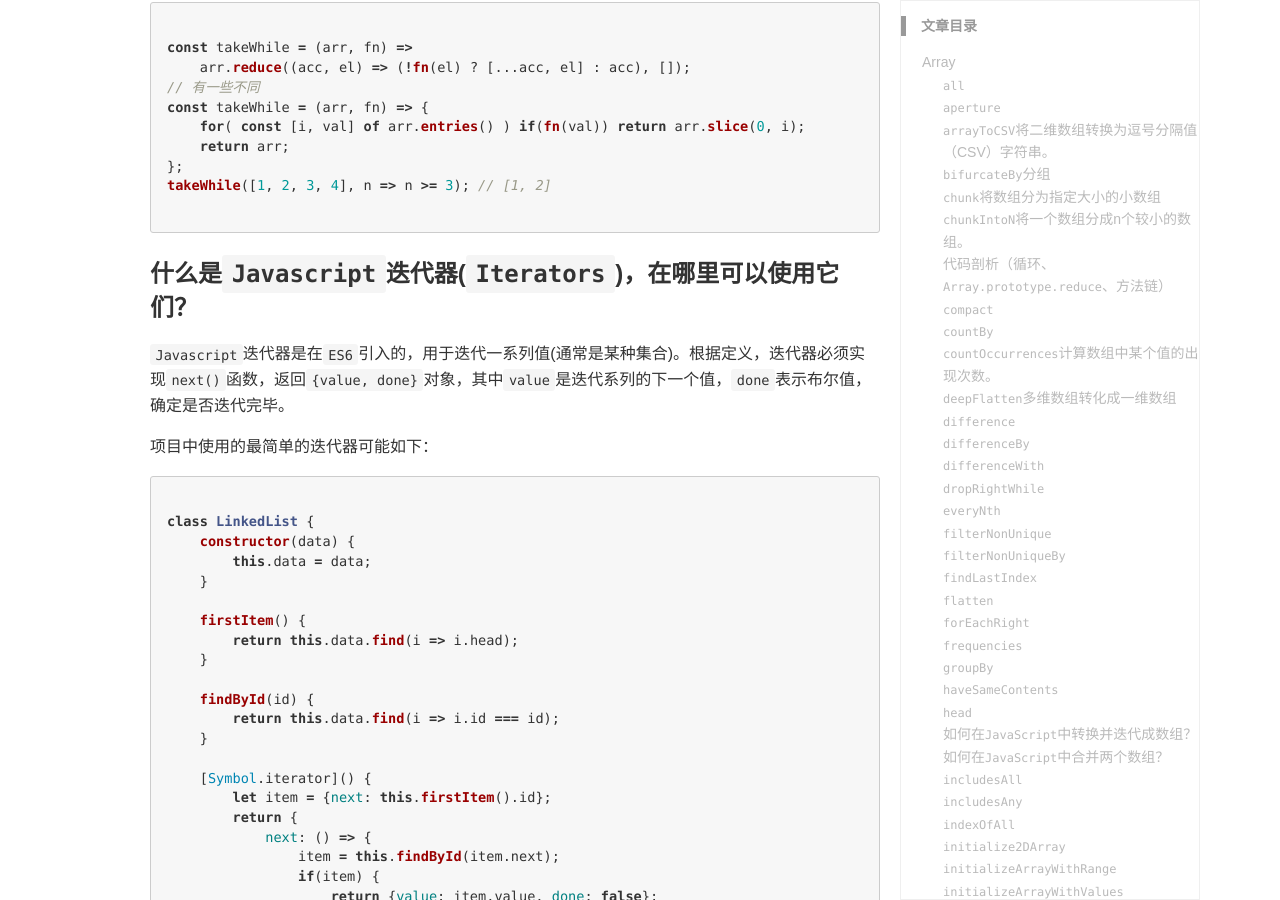
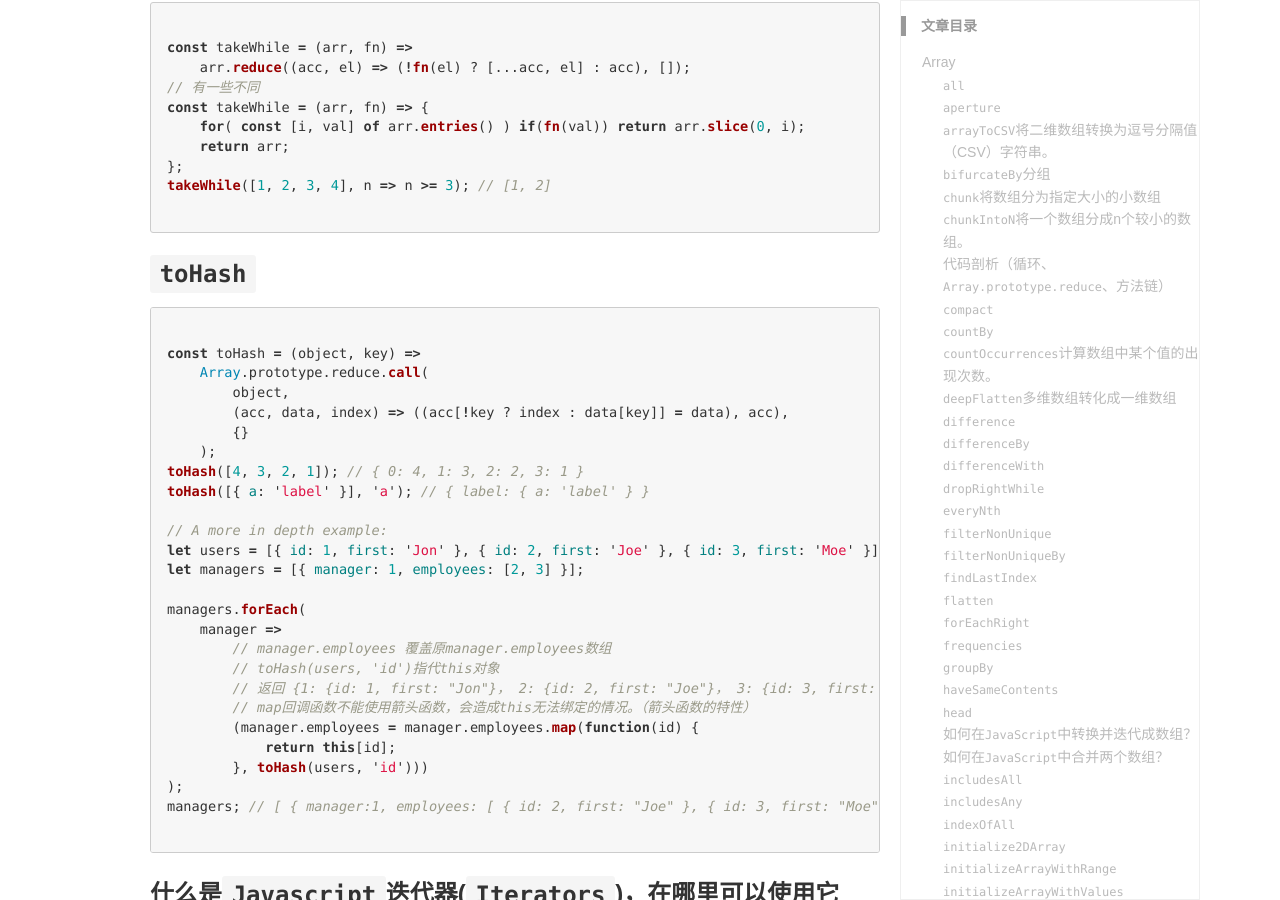
Before and after one commit to TcTOrz/TcTOrz.github.io, a Jekyll site: the page built from _wiki/javascript.md, in a window 1280 px wide and 900 px high, scrolled down 26065 px. Built offline with Jekyll 4.4.1, drawn with Linux system fonts in a browser that asks for light colours; some web fonts are replaced; comment, search, counter and statistics services are not loaded.

Commit message:
add-js-wiki

````diff
--- a/_wiki/javascript.md
+++ b/_wiki/javascript.md
@@ -1279,6 +1279,37 @@ takeWhile([1, 2, 3, 4], n => n >= 3); // [1, 2]
 
 ```
 
+### `toHash`
+
+```js
+
+const toHash = (object, key) =>
+    Array.prototype.reduce.call(
+        object,
+        (acc, data, index) => ((acc[!key ? index : data[key]] = data), acc),
+        {}
+    );
+toHash([4, 3, 2, 1]); // { 0: 4, 1: 3, 2: 2, 3: 1 }
+toHash([{ a: 'label' }], 'a'); // { label: { a: 'label' } }
+
+// A more in depth example:
+let users = [{ id: 1, first: 'Jon' }, { id: 2, first: 'Joe' }, { id: 3, first: 'Moe' }];
+let managers = [{ manager: 1, employees: [2, 3] }];
+
+managers.forEach(
+    manager =>
+        // manager.employees 覆盖原manager.employees数组
+        // toHash(users, 'id')指代this对象
+        // 返回 {1: {id: 1, first: "Jon"}， 2: {id: 2, first: "Joe"}， 3: {id: 3, first: "Moe"}}
+        // map回调函数不能使用箭头函数，会造成this无法绑定的情况。（箭头函数的特性）
+        (manager.employees = manager.employees.map(function(id) {
+            return this[id];
+        }, toHash(users, 'id')))
+);
+managers; // [ { manager:1, employees: [ { id: 2, first: "Joe" }, { id: 3, first: "Moe" } ] } ]
+
+```
+
 ### 什么是`Javascript`迭代器(`Iterators`)，在哪里可以使用它们？
 
 `Javascript`迭代器是在`ES6`引入的，用于迭代一系列值(通常是某种集合)。根据定义，迭代器必须实现`next()`函数，返回`{value, done}`对象，其中`value`是迭代系列的下一个值，`done`表示布尔值，确定是否迭代完毕。
````
